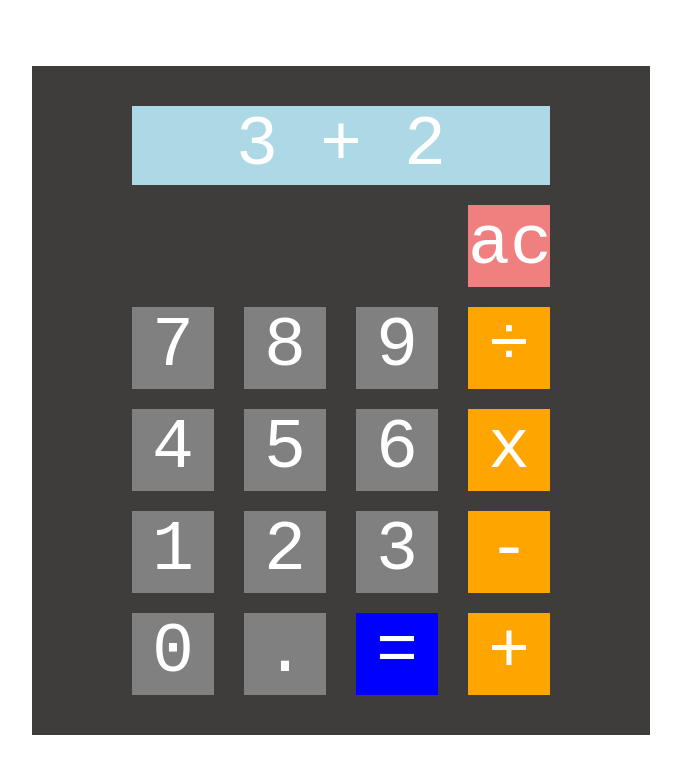
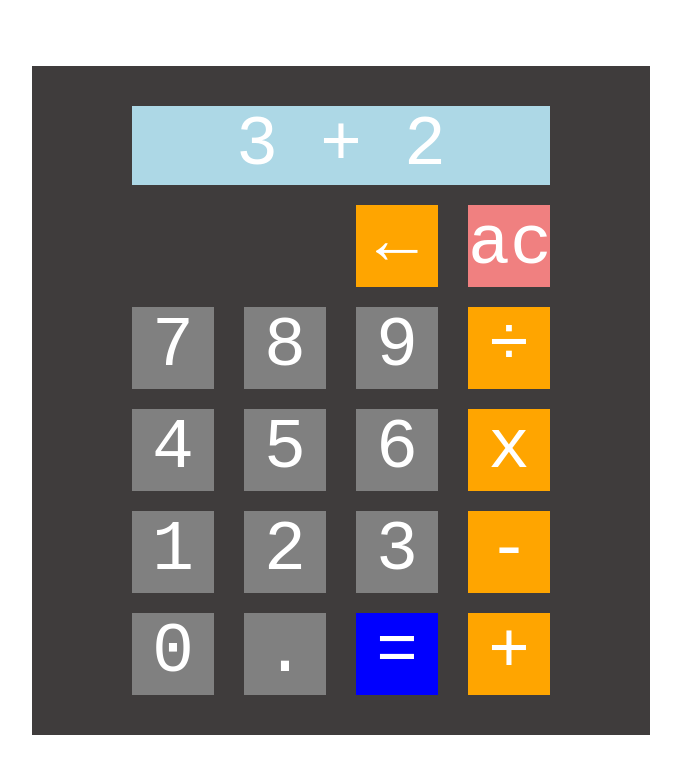
Before and after one commit to May-14/odin-calculator, a plain HTML site: page index.html in a window 1280 px wide. Shown: the whole page, without its empty margins (299-980 px from the left). Drawn offline with Linux system fonts and the light colour scheme.

Commit message:
Add a delete button

```diff
--- a/css/style.css
+++ b/css/style.css
@@ -57,7 +57,7 @@ span {
 }
 
 
-.operator {
+.operator, .clear .back-arrow  {
     background-color: orange;
 }
 
--- a/index.html
+++ b/index.html
@@ -13,7 +13,8 @@
                 <span>3 + 2</span>
             </div>
             <div class="clear row">
-                <span>ac</span>
+                <span class="back-arrow">&#8592;</span>
+                <span class="clear-button">ac</span>
             </div>
             <div class="first-row row">
                 <span class="digit">7</span>
```
